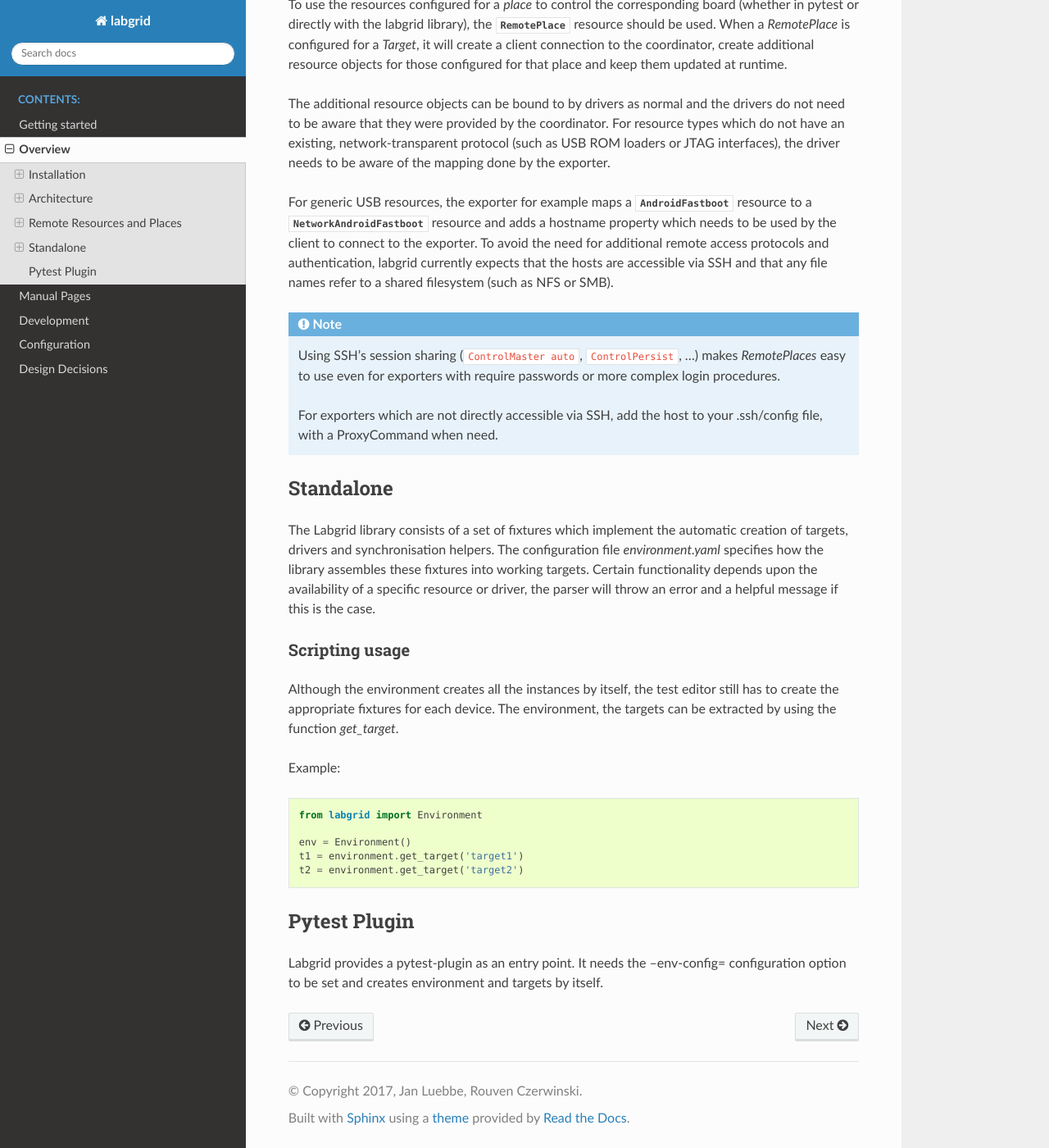
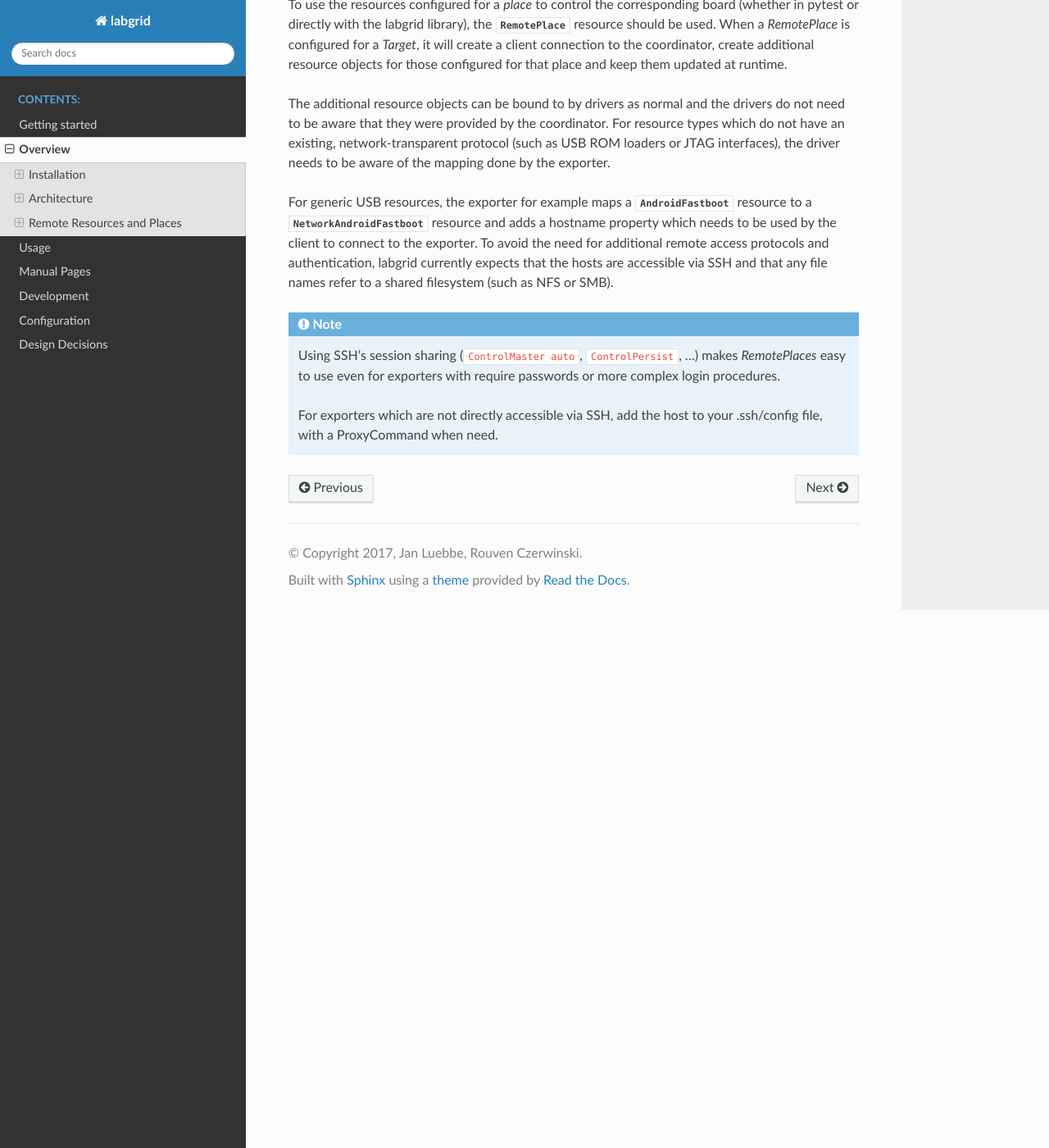
Before and after one commit to labgrid-project/labgrid, a Sphinx documentation site: the page built from doc/overview.rst, in a window 1280 px wide and 1400 px high, scrolled down 5748 px. Shown: the whole window at 82% size. Built offline with Sphinx 7.4.7 and the Read the Docs theme 2.0.0, drawn with Linux system fonts in a browser that asks for light colours; pages that are not in the unit, such as notebooks, are missing from menus.

Commit message:
doc/usage: write usage documentation
Signed-off-by: Jan Luebbe <jlu@pengutronix.de>

```diff
--- a/doc/index.rst
+++ b/doc/index.rst
@@ -20,6 +20,7 @@
 .. toctree::
    getting_started
    overview
+   usage
    man
    development
    configuration
--- a/doc/overview.rst
+++ b/doc/overview.rst
@@ -324,34 +324,3 @@
 
   For exporters which are not directly accessible via SSH, add the host to your
   .ssh/config file, with a ProxyCommand when need.
-
-Standalone
-----------
-
-The Labgrid library consists of a set of fixtures which implement the automatic
-creation of targets, drivers and synchronisation helpers. The configuration file
-`environment.yaml` specifies how the library assembles these fixtures into
-working targets. Certain functionality depends upon the availability of a
-specific resource or driver, the parser will throw an error and a helpful
-message if this is the case.
-
-Scripting usage
-~~~~~~~~~~~~~~~
-
-Although the environment creates all the instances by itself, the test editor
-still has to create the appropriate fixtures for each device. The environment,
-the targets can be extracted by using the function `get_target`.
-
-Example:
-::
-
-   from labgrid import Environment
-
-   env = Environment()
-   t1 = environment.get_target('target1')
-   t2 = environment.get_target('target2')
-
-Pytest Plugin
--------------
-Labgrid provides a pytest-plugin as an entry point. It needs the --env-config=
-configuration option to be set and creates environment and targets by itself.
```
Also changed, not shown: doc/usage.rst (added, +238 -0 lines).
